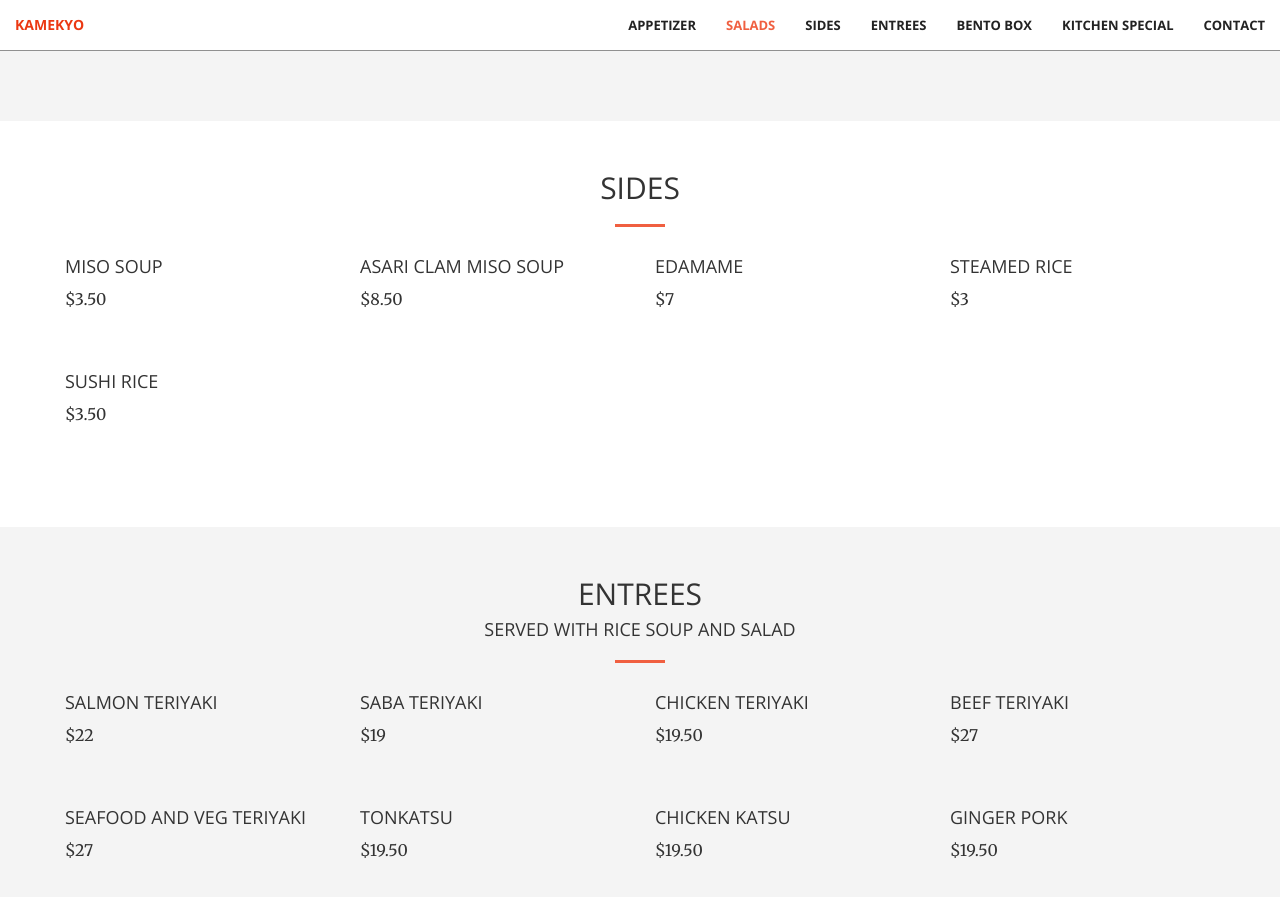
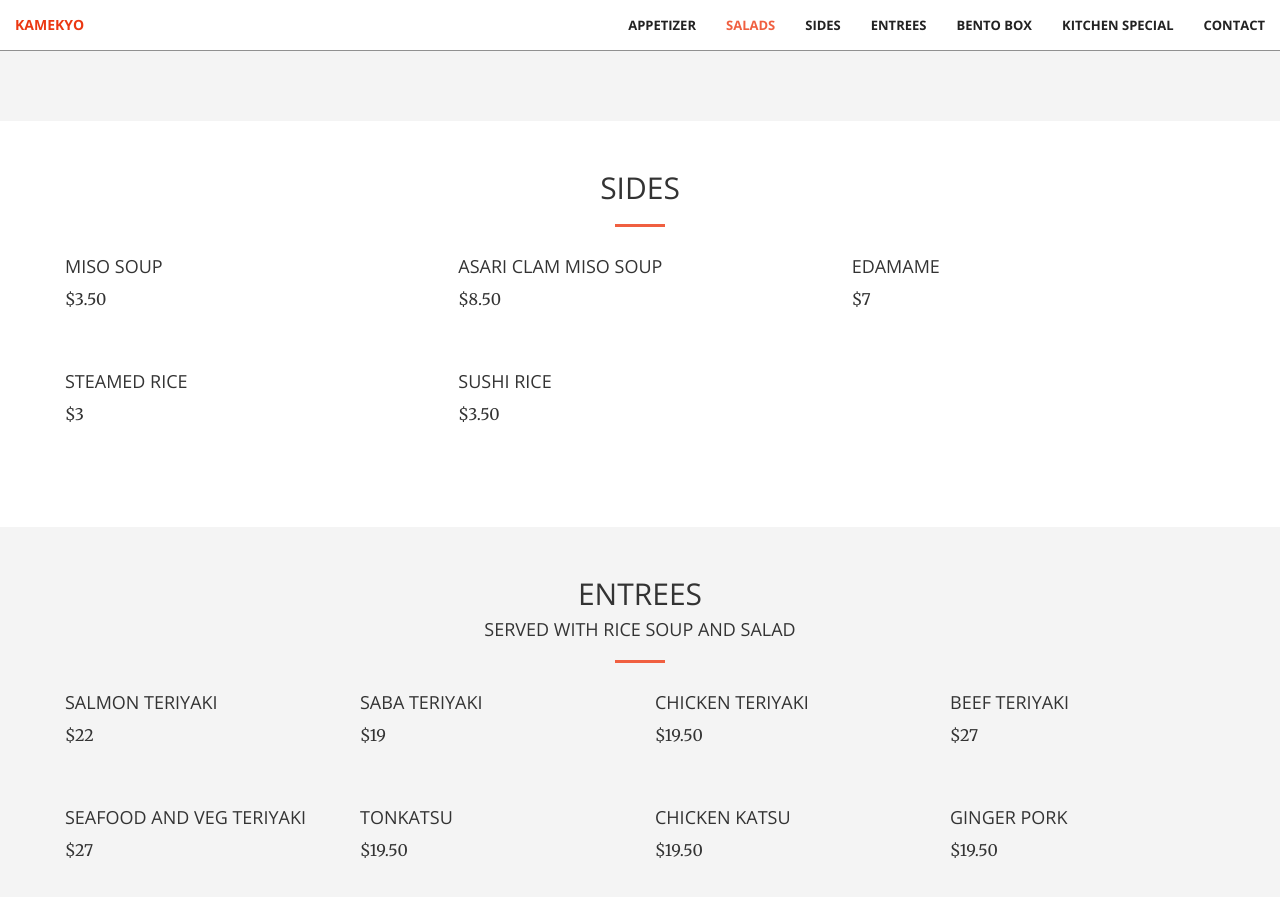
Before and after one commit to CyrusLiang/kamekyo, a Jekyll site: the page built from index.html, in a window 1280 px wide and 900 px high, scrolled down 1936 px. Shown: the top 897 px of the window. Built offline with Jekyll 4.4.1, drawn with Linux system fonts in a browser that asks for light colours.

Commit message:
Update sides.html

```diff
--- a/_includes/sides.html
+++ b/_includes/sides.html
@@ -9,31 +9,31 @@
     </div>
     <div class="container">
         <div class="row">
-            <div class="col-lg-3 col-sm-6">
+            <div class="col-lg-4 col-sm-6">
                 <div class="food-box">
                     <h4>Miso Soup</h4>
                     <p id="miso"></p>
                 </div>
             </div>
-            <div class="col-lg-3 col-sm-6">
+            <div class="col-lg-4 col-sm-6">
                 <div class="food-box">
                     <h4>Asari Clam Miso Soup</h4>
                     <p id="asari"></p>
                 </div>
             </div>
-            <div class="col-lg-3 col-sm-6">
+            <div class="col-lg-4 col-sm-6">
                 <div class="food-box">
                     <h4>Edamame</h4>
                     <p id="eda"></p>
                 </div>
             </div>
-            <div class="col-lg-3 col-sm-6">
+            <div class="col-lg-4 col-sm-6">
                 <div class="food-box">
                     <h4>Steamed Rice</h4>
                     <p id="rice"></p>
                 </div>
             </div>
-            <div class="col-lg-3 col-sm-6">
+            <div class="col-lg-4 col-sm-6">
                 <div class="food-box">
                     <h4>Sushi Rice</h4>
                     <p id="srice"></p>
```
